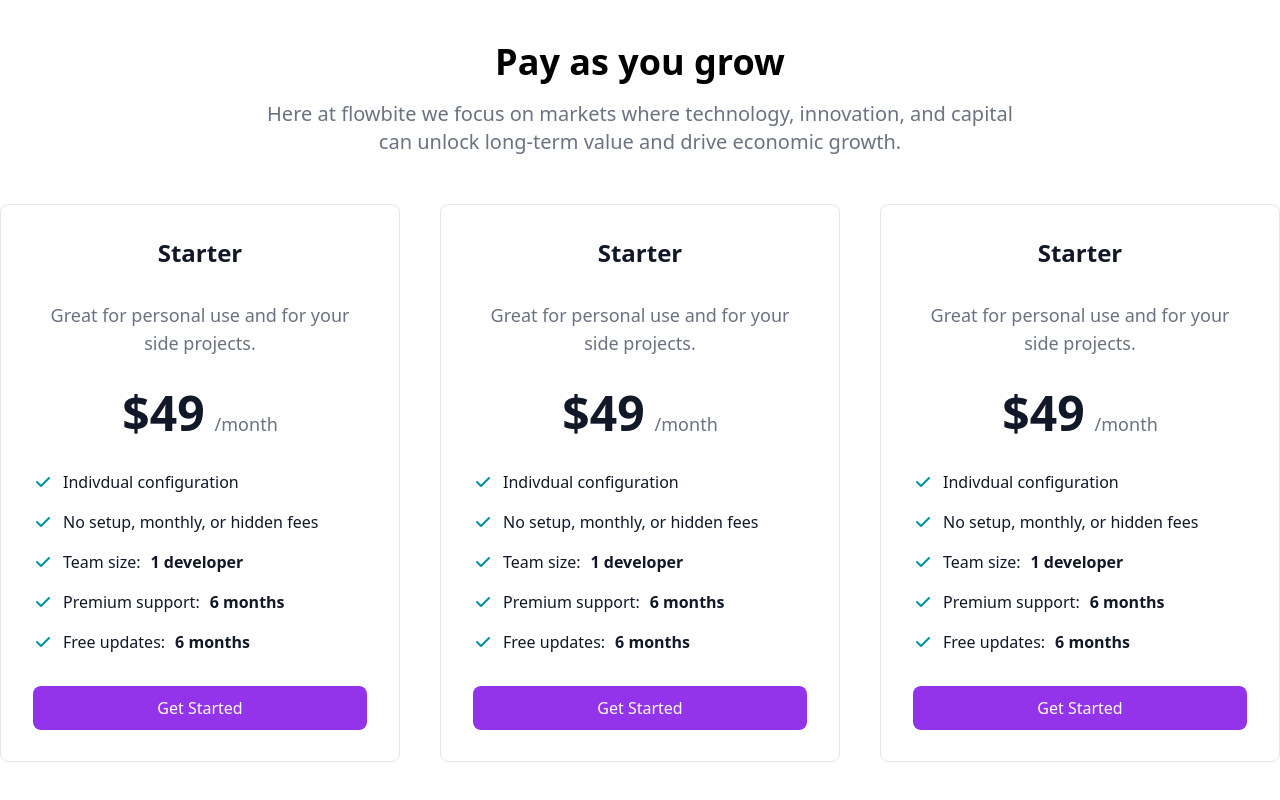
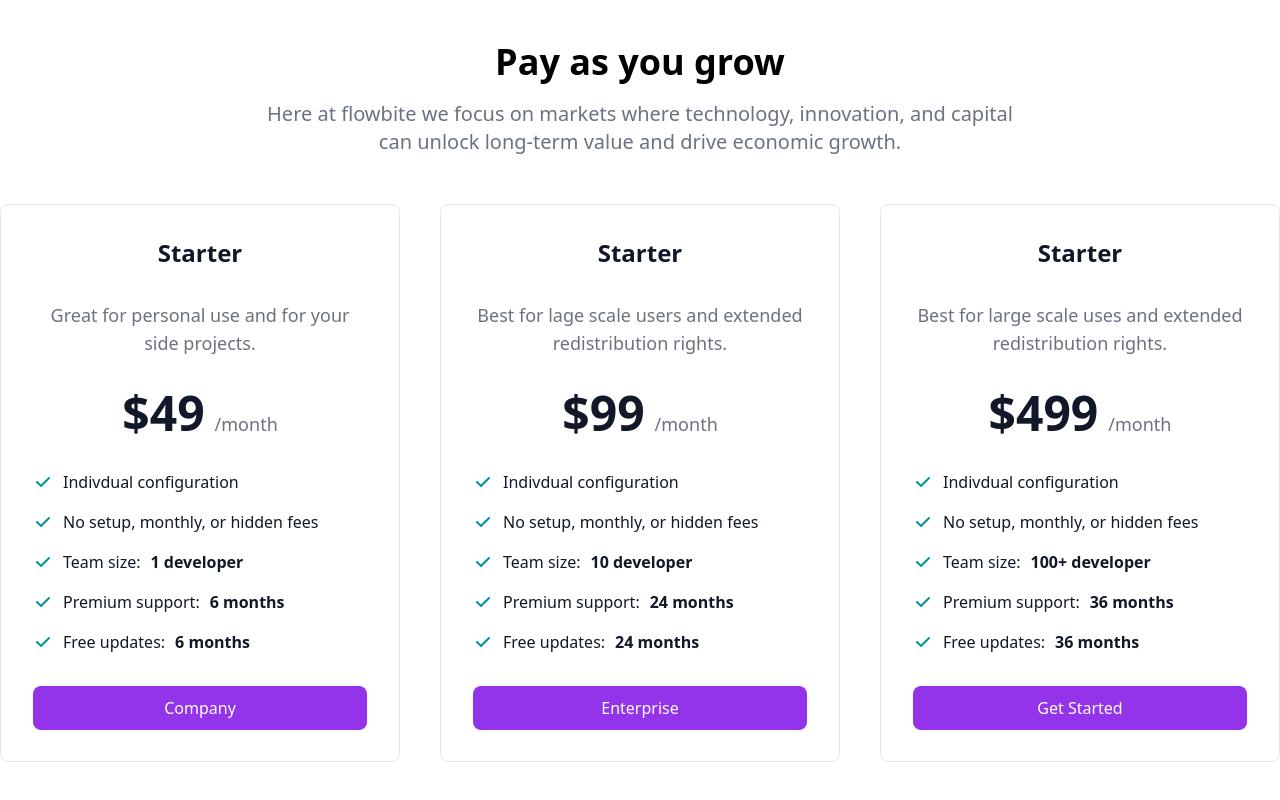
Before and after one commit to ardszsantos/landwind-nofork, a website: page src/index.html in a window 1280 px wide. Shown: the part 3111-3911 px from the top of the page. Drawn offline with nearby package versions, Linux system fonts and the light colour scheme.

Commit message:
feat: done for today

```diff
--- a/src/index.html
+++ b/src/index.html
@@ -212,7 +212,7 @@
               </div>
             </div>
             <div class="flex items-center justify-center mt-8">
-              <button class=" bg-purple-600 text-white rounded-lg px-5 py-[10px] w-[336px]">Get Started</button>
+              <button class=" bg-purple-600 text-white rounded-lg px-5 py-[10px] w-[336px]">Company</button>
             </div>
         </div>
         <div class="border rounded-lg w-[400px] h-[558px] p-8">
@@ -220,18 +220,18 @@
             <h1 class="text-gray-900 text-2xl font-semibold">
               Starter
             </h1>
-            <p class="text-lg font-normal text-gray-500">Great for personal use and for your side projects.</p>
-            <h1 class="leading-none text-gray-900 text-5xl font-extrabold">$49<span class="text-lg text-gray-500 font-medium ml-[10px]">/month</span></h1>
+            <p class="text-lg font-normal text-gray-500">Best for lage scale users and extended redistribution rights.</p>
+            <h1 class="leading-none text-gray-900 text-5xl font-extrabold">$99<span class="text-lg text-gray-500 font-medium ml-[10px]">/month</span></h1>
             <div class="flex flex-col gap-4">
               <p class="text-base font-normal text-gray-900 flex items-center gap-[10px]"><img src="assets/images/check.svg" alt="">Indivdual configuration</p>
               <p class="text-base font-normal text-gray-900 flex items-center gap-[10px]"><img src="assets/images/check.svg" alt="">No setup, monthly, or hidden fees</p>
-              <p class="text-base font-normal text-gray-900 flex items-center gap-[10px]"><img src="assets/images/check.svg" alt="">Team size: <span class="text-base font-semibold">1 developer</span></p>
-              <p class="text-base font-normal text-gray-900 flex items-center gap-[10px]"><img src="assets/images/check.svg" alt="">Premium support: <span class="text-base font-semibold">6 months</span></p>
-              <p class="text-base font-normal text-gray-900 flex items-center gap-[10px]"><img src="assets/images/check.svg" alt="">Free updates: <span class="text-base font-semibold">6 months</span></p>
+              <p class="text-base font-normal text-gray-900 flex items-center gap-[10px]"><img src="assets/images/check.svg" alt="">Team size: <span class="text-base font-semibold">10 developer</span></p>
+              <p class="text-base font-normal text-gray-900 flex items-center gap-[10px]"><img src="assets/images/check.svg" alt="">Premium support: <span class="text-base font-semibold">24 months</span></p>
+              <p class="text-base font-normal text-gray-900 flex items-center gap-[10px]"><img src="assets/images/check.svg" alt="">Free updates: <span class="text-base font-semibold">24 months</span></p>
             </div>
           </div>
           <div class="flex items-center justify-center mt-8">
-            <button class=" bg-purple-600 text-white rounded-lg px-5 py-[10px] w-[336px]">Get Started</button>
+            <button class=" bg-purple-600 text-white rounded-lg px-5 py-[10px] w-[336px]">Enterprise</button>
           </div>
       </div>
       <div class="border rounded-lg w-[400px] h-[558px] p-8">
@@ -239,14 +239,14 @@
           <h1 class="text-gray-900 text-2xl font-semibold">
             Starter
           </h1>
-          <p class="text-lg font-normal text-gray-500">Great for personal use and for your side projects.</p>
-          <h1 class="leading-none text-gray-900 text-5xl font-extrabold">$49<span class="text-lg text-gray-500 font-medium ml-[10px]">/month</span></h1>
+          <p class="text-lg font-normal text-gray-500">Best for large scale uses and extended redistribution rights.</p>
+          <h1 class="leading-none text-gray-900 text-5xl font-extrabold">$499<span class="text-lg text-gray-500 font-medium ml-[10px]">/month</span></h1>
           <div class="flex flex-col gap-4">
             <p class="text-base font-normal text-gray-900 flex items-center gap-[10px]"><img src="assets/images/check.svg" alt="">Indivdual configuration</p>
             <p class="text-base font-normal text-gray-900 flex items-center gap-[10px]"><img src="assets/images/check.svg" alt="">No setup, monthly, or hidden fees</p>
-            <p class="text-base font-normal text-gray-900 flex items-center gap-[10px]"><img src="assets/images/check.svg" alt="">Team size: <span class="text-base font-semibold">1 developer</span></p>
-            <p class="text-base font-normal text-gray-900 flex items-center gap-[10px]"><img src="assets/images/check.svg" alt="">Premium support: <span class="text-base font-semibold">6 months</span></p>
-            <p class="text-base font-normal text-gray-900 flex items-center gap-[10px]"><img src="assets/images/check.svg" alt="">Free updates: <span class="text-base font-semibold">6 months</span></p>
+            <p class="text-base font-normal text-gray-900 flex items-center gap-[10px]"><img src="assets/images/check.svg" alt="">Team size: <span class="text-base font-semibold">100+ developer</span></p>
+            <p class="text-base font-normal text-gray-900 flex items-center gap-[10px]"><img src="assets/images/check.svg" alt="">Premium support: <span class="text-base font-semibold">36 months</span></p>
+            <p class="text-base font-normal text-gray-900 flex items-center gap-[10px]"><img src="assets/images/check.svg" alt="">Free updates: <span class="text-base font-semibold">36 months</span></p>
           </div>
         </div>
         <div class="flex items-center justify-center mt-8">
```
